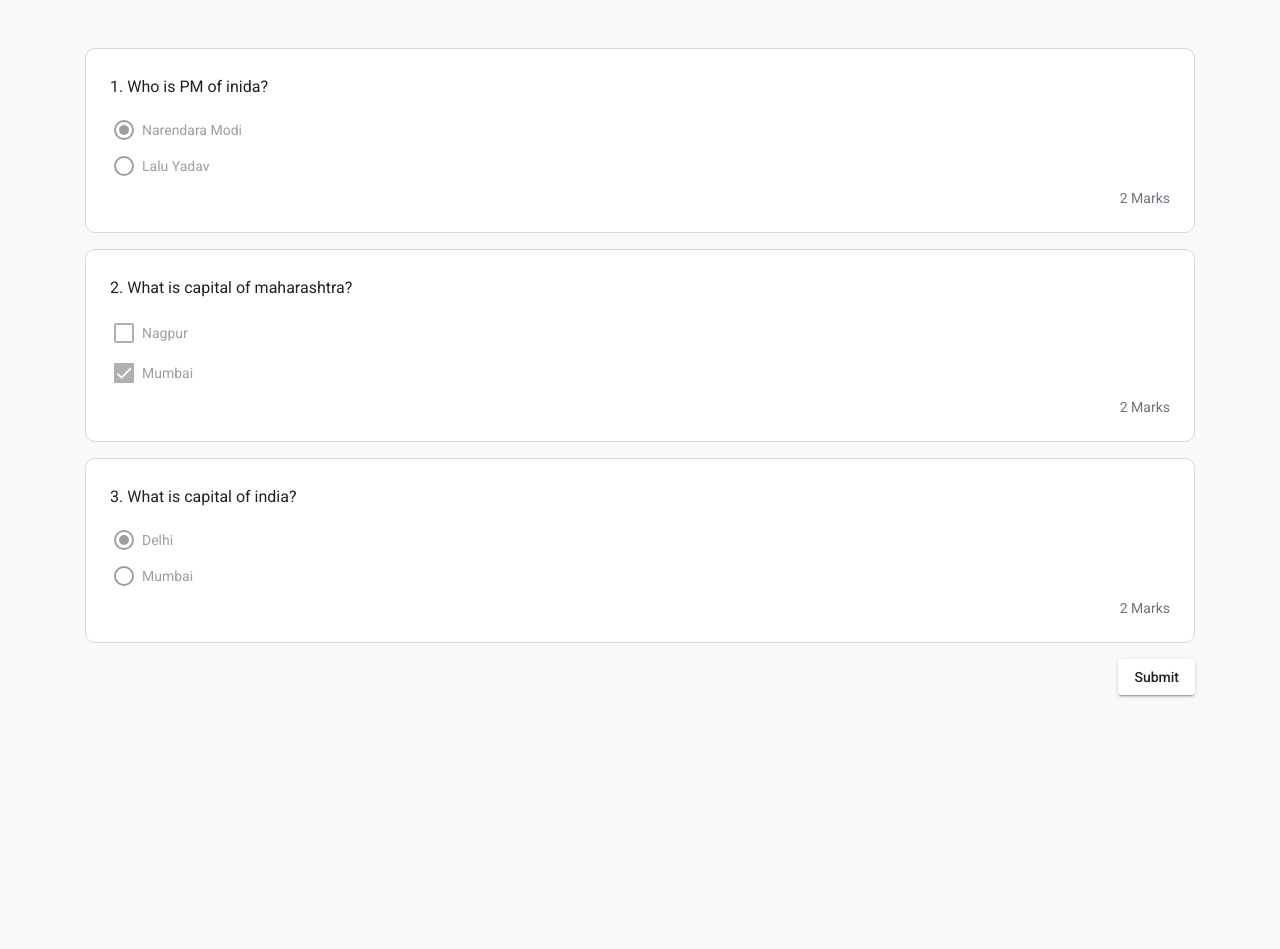
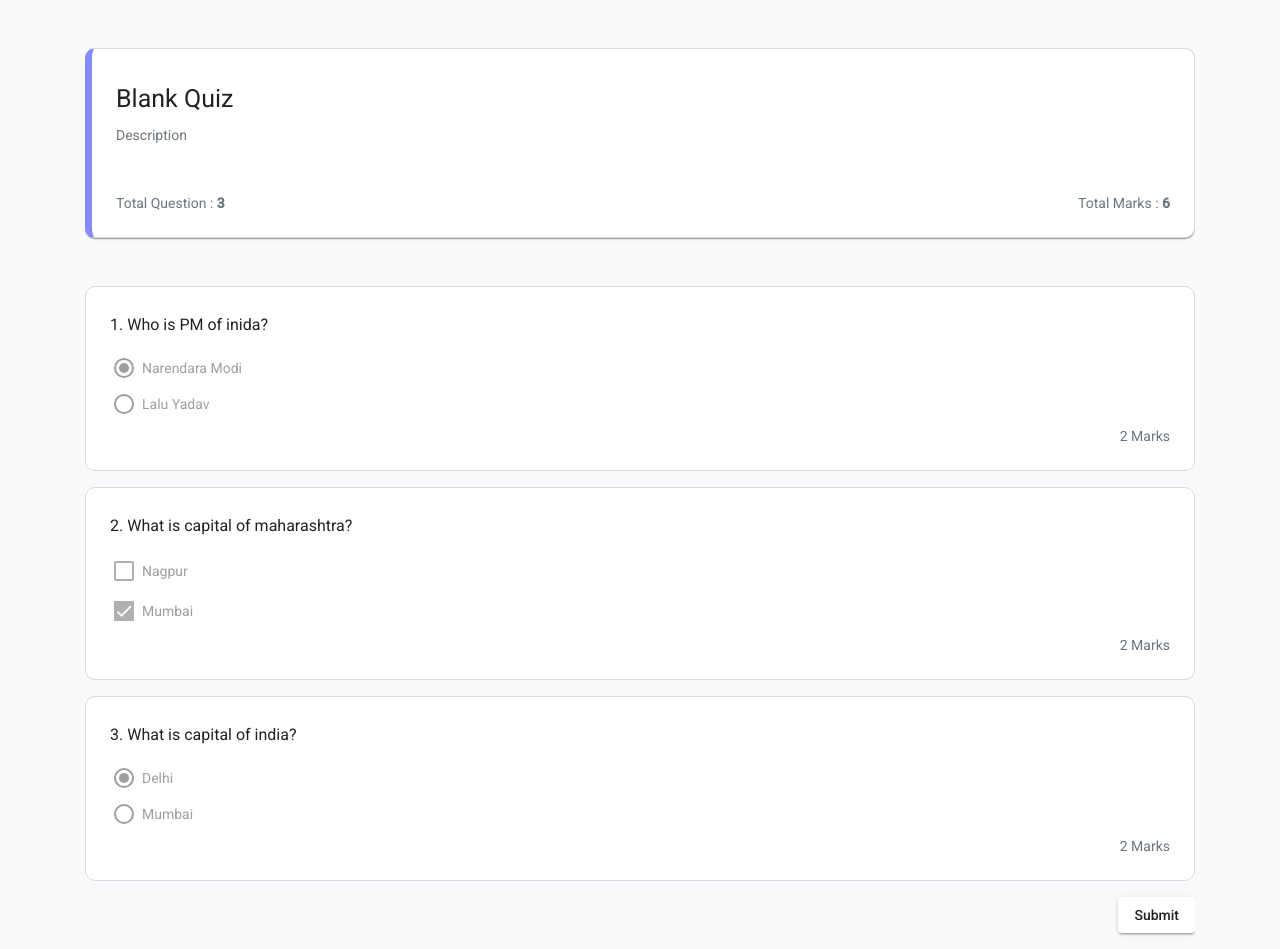
Before and after one commit to ShastrakarAkshay/Examize, an Angular app: page / in a window 1280 px wide. Before the commit the page ends 800 px from the top, so only its background shows below. Built offline with nearby package versions, Linux system fonts and the light colour scheme.

Commit message:
quiz header added

```diff
--- a/src/app/question-bank/question-bank.component.html
+++ b/src/app/question-bank/question-bank.component.html
@@ -1,7 +1,30 @@
-<div *ngIf="questionBank">
+<div *ngIf="questionBank" class="question-cards">
+    <mat-card class="p-4 mb-5 border-active header-card" (click)="editHeader()">
+        <div *ngIf="!readonly">
+            <mat-form-field appearance="fill" class="w-100 header-name mt-3">
+                <mat-label>Quiz Name</mat-label>
+                <input matInput [(ngModel)]="quizName">
+            </mat-form-field>
+            <mat-form-field appearance="fill" class="w-100">
+                <mat-label>Description</mat-label>
+                <input matInput [(ngModel)]="quizDescription">
+            </mat-form-field>
+        </div>
+        <div *ngIf="readonly">
+            <p class="mt-3 header-name">{{quizName || 'Blank Quiz'}}</p>
+            <p class="mt-3 text-secondary">{{quizDescription || 'Description'}}</p>
+            <div class="row mt-5 text-secondary">
+                <div class="col-sm-6">Total Question : <span class="font-weight-bold">{{questionBank.length}}</span>
+                </div>
+                <div class="col-sm-6 text-right">
+                    Total Marks : <span class="font-weight-bold">{{calculateTotalMarks()}}</span>
+                </div>
+            </div>
+        </div>
+    </mat-card>
     <mat-card class="p-4 mb-3" *ngFor="let data of questionBank, let i = index" (click)="editQuestion(data)"
         [ngClass]="{'border-active': data.readonly === false}">
-        <div class="row" *ngIf="!data.readonly">
+        <div class="row question-header" *ngIf="!data.readonly">
             <div class="col-sm-7">
                 <mat-form-field appearance="fill" class="w-100">
                     <mat-label>Question</mat-label>
@@ -13,7 +36,7 @@
                     <mat-label>Question Type</mat-label>
                     <mat-select matNativeControl [(ngModel)]="data.questionType">
                         <mat-option *ngFor="let option of questionType" [value]="option.id">
-                            <i class="fa mr-2" [ngClass]="{'fa-circle': option.id === 1, 'fa-check-square': option.id === 2, 'fa-caret-down': option.id === 3}"></i>
+                            <i class="mr-2" [ngClass]="option.iconClass"></i>
                             {{option.name}}
                         </mat-option>
                     </mat-select>
@@ -54,8 +77,8 @@
                     (click)="deleteQuestion(data.id)">
                     <mat-icon>delete_outline</mat-icon>
                 </button>
-                <mat-slide-toggle color="primary" class="pt-2 float-right mr-3" [checked]="data.required" [(ngModel)]="data.required"
-                    matTooltip="Required">
+                <mat-slide-toggle color="primary" class="pt-2 float-right mr-3" [checked]="data.required"
+                    [(ngModel)]="data.required" matTooltip="Required">
                     <span class="m-hide">Required</span>
                 </mat-slide-toggle>
             </div>
--- a/src/app/question-bank/question-bank.component.scss
+++ b/src/app/question-bank/question-bank.component.scss
@@ -9,8 +9,7 @@
         0px 1px 3px 0px rgba(0, 0, 0, 0.12);
 }
 
-.w-100 {
-    width: 100%;
+.question-header {
     font-size: 18px;
 }
 
@@ -19,3 +18,23 @@
     box-shadow: 0px 2px 1px -1px rgba(0, 0, 0, 0.2), 0px 1px 1px 0px rgba(0, 0, 0, 0.14),
         0px 1px 3px 0px rgba(0, 0, 0, 0.12);
 }
+
+.question-cards {
+    overflow-x: auto;
+    overflow-y: hidden;
+    margin-bottom: 100px;
+}
+
+.footer {
+    position: fixed;
+    bottom: 0;
+}
+
+.header-card {
+    .header-name {
+        font-size: 25px;
+    }
+    .header-description {
+        font-size: 18px;
+    }
+}
--- a/src/app/question-bank/question-bank.component.ts
+++ b/src/app/question-bank/question-bank.component.ts
@@ -2,7 +2,7 @@ import { isNgTemplate, ReadPropExpr } from '@angular/compiler';
 import { Component, Input, OnInit } from '@angular/core';
 import * as _ from 'lodash';
 import { CQuestionTypes } from '../question-types/question-type.constant';
-import { IQuestionBank, IQuestionOptions } from './interface/question-bank.interface';
+import { IQuestionBank, IQuestionOptions, IQuizModal } from './interface/question-bank.interface';
 
 @Component({
   selector: 'app-question-bank',
@@ -13,6 +13,9 @@ export class QuestionBankComponent implements OnInit {
 
   questionBank: IQuestionBank[];
   questionType = CQuestionTypes;
+  readonly: boolean = true;
+  quizName: string;
+  quizDescription: string;
 
   constructor() { }
 
@@ -96,12 +99,20 @@ export class QuestionBankComponent implements OnInit {
   }
 
   editQuestion(data: IQuestionBank) {
+    this.readonly = true;
     if (!data.readonly) {
       return;
     }
     this.questionBank.forEach(item => {
       item.readonly = item.id === data.id ? false : true;
     })
+  }
+
+  editHeader() {
+    if (!this.readonly) {
+      return;
+    }
+    this.readonly = false;
   }
 
   deleteQuestion(questionId: any) {
@@ -144,6 +155,14 @@ export class QuestionBankComponent implements OnInit {
     })
   }
 
+  calculateTotalMarks(): number {
+    let totalMarks = 0;
+    this.questionBank.forEach(item => {
+      totalMarks = totalMarks + item.points;
+    })
+    return totalMarks;
+  }
+
   submit() {
     // remove question that has blank question name
     const filteredQuestions = this.questionBank.filter(item => item.question.trim() !== "");
@@ -151,7 +170,17 @@ export class QuestionBankComponent implements OnInit {
     const questionData = filteredQuestions.map(item => {
       return { ...item, options: item.options.filter(option => option.name.trim() !== "") }
     })
-    console.log(questionData)
+    const quiz: IQuizModal = {
+      quizName: this.quizName,
+      quizDescription: this.quizDescription,
+      questions: questionData,
+      settings: {
+        shuffleQuestions: true,
+        negativeMarking: {},
+        showResultToParticipants: false
+      }
+    }
+    console.log(quiz)
   }
 
 }
--- a/src/app/question-types/question-type.constant.ts
+++ b/src/app/question-types/question-type.constant.ts
@@ -1,5 +1,5 @@
 export const CQuestionTypes = [
-    { id: 1, name: 'Multiple Choice' },
-    { id: 2, name: 'Checkbox' },
-    { id: 3, name: 'Dropdown' }
+    { id: 1, name: 'Multiple Choice', iconClass: 'fa fa-circle' },
+    { id: 2, name: 'Checkbox', iconClass: 'fa fa-check-square' },
+    { id: 3, name: 'Dropdown', iconClass: 'fa fa-caret-down' }
 ]
```
Also changed, not shown: src/app/question-bank/interface/question-bank.interface.ts (+13 -0 lines).
